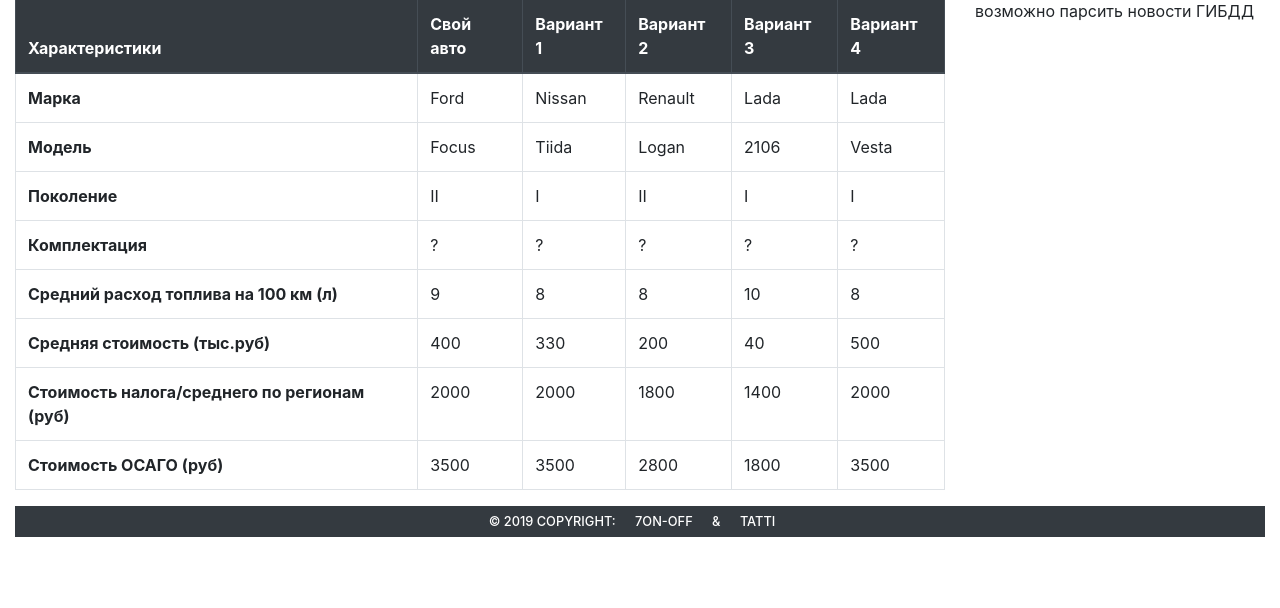
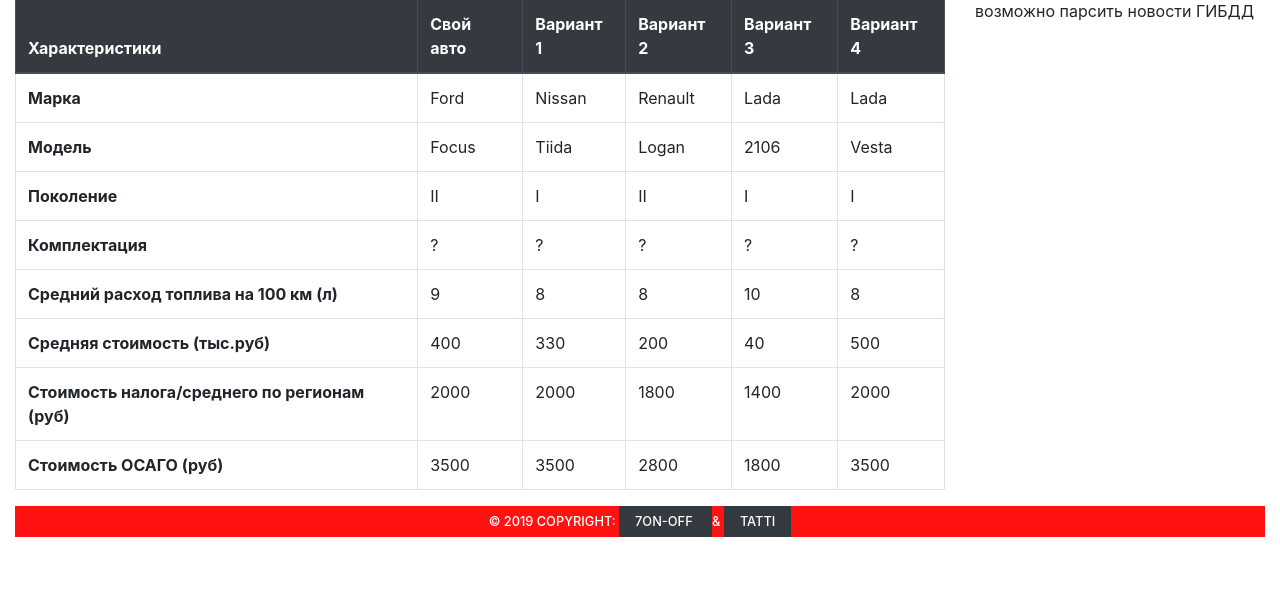
Before and after one commit to jssemeone/used_car_compare, a Flask app: page / in a window 1280 px wide. Shown: the part 49-657 px from the top of the page. Run offline with Flask 2, Linux system fonts and the light colour scheme; some libraries are stand-ins or nearby versions.

Commit message:
Изменил цвет футера

```diff
--- a/webapp/templates/index.html
+++ b/webapp/templates/index.html
@@ -113,7 +113,7 @@
                     margin-bottom: .5rem;
                 }
                 .footer-1 h1 {
-                    background: #343a40;
+                    background: #ff1212;
                     margin-bottom: 0;
                     padding: .5rem 1rem;
                     font-size: 0.8rem;
```
